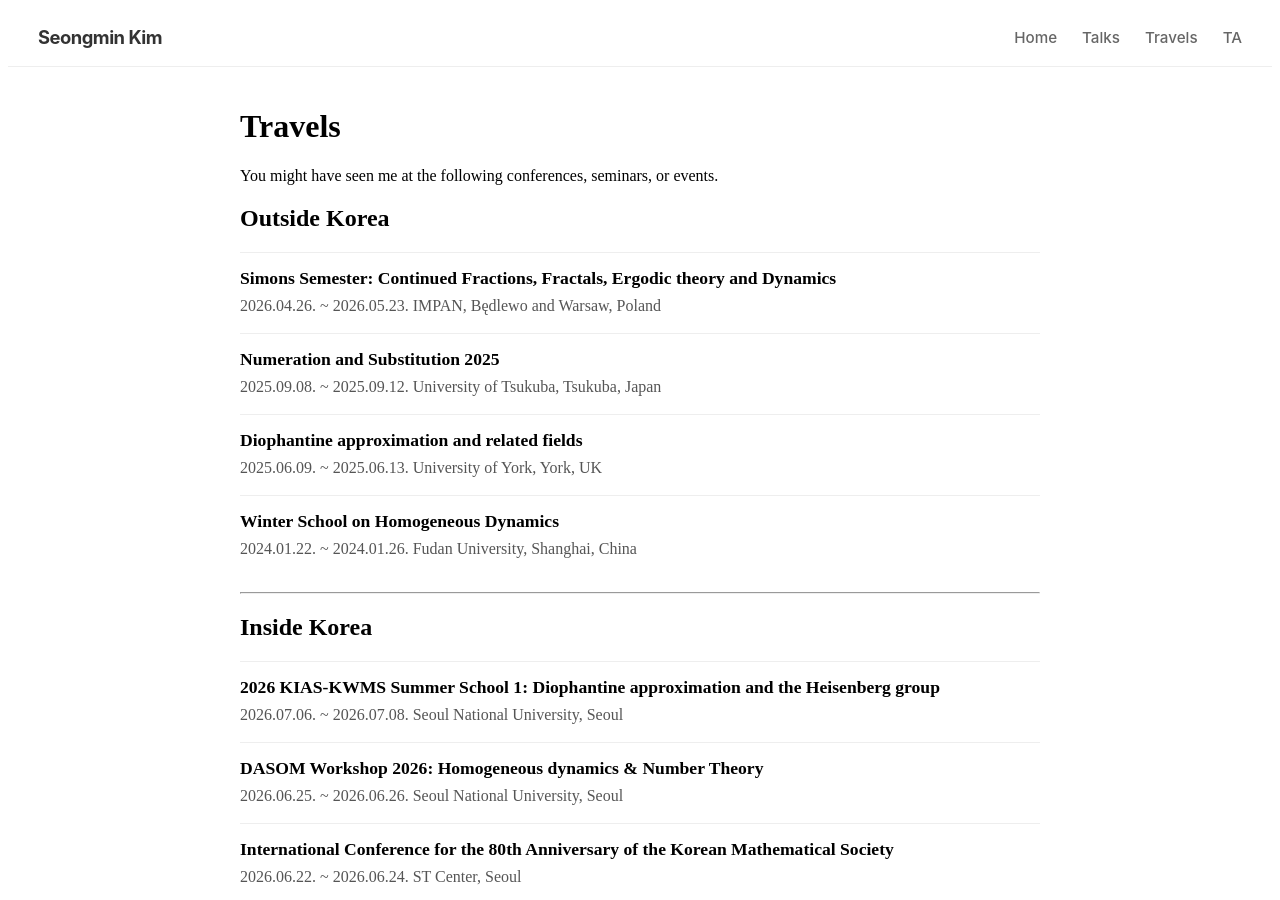
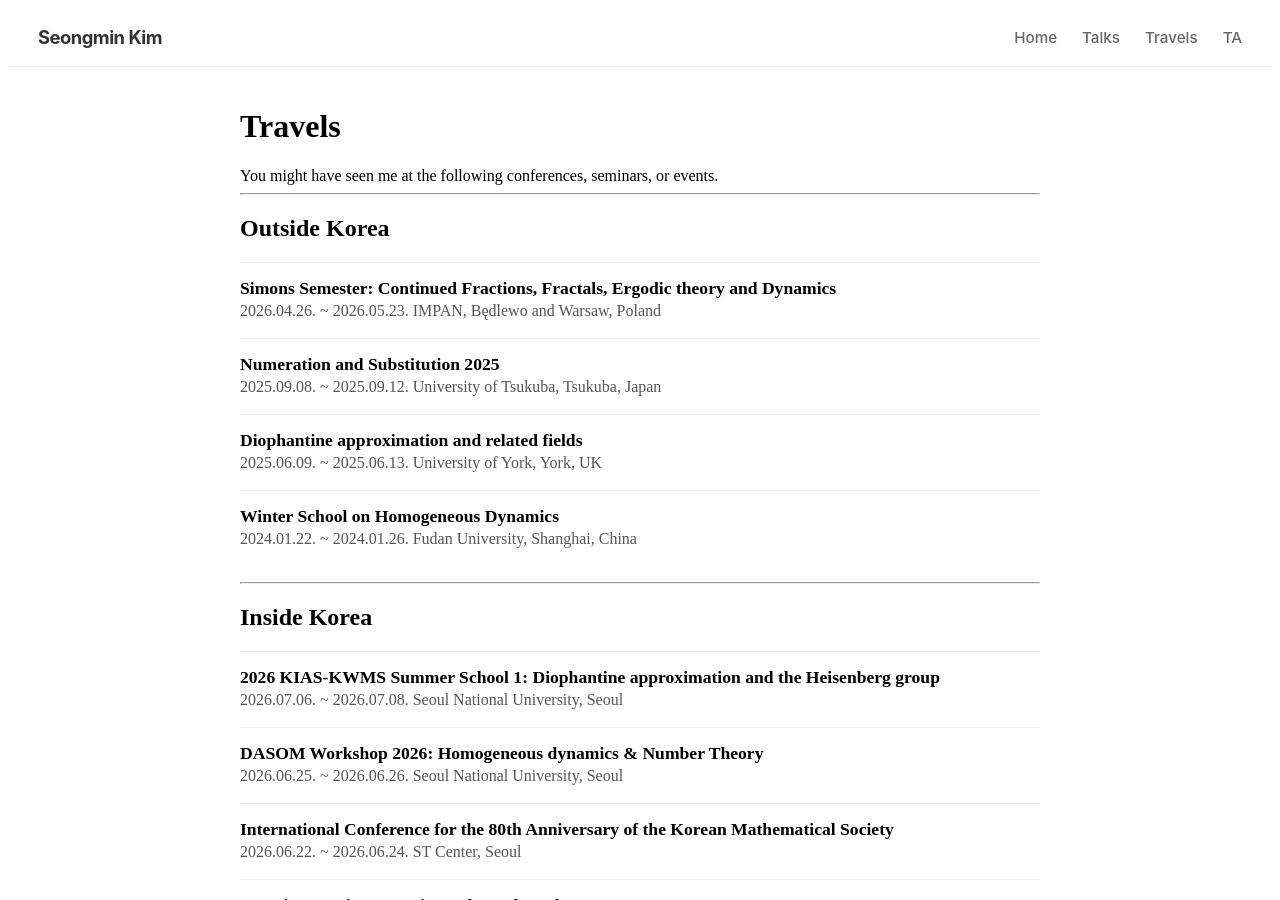
Before and after one commit to seongmin-math/seongmin-math.github.io, a Jekyll site: the page built from travels.html, in a window 1280 px wide and 900 px high. Built offline with Jekyll 4.4.1, drawn with Linux system fonts in a browser that asks for light colours.

Commit message:
Update travels.html

```diff
--- a/travels.html
+++ b/travels.html
@@ -6,13 +6,13 @@ permalink: /travels/
 
 <h1>Travels</h1>
 You might have seen me at the following conferences, seminars, or events.
-
+<hr>
 <h2>Outside Korea</h2>
 <ul class="my-list">
   {% for travel in site.data.travels.outside_korea %}
     <li>
 
-      <a href="{{ travel.link }}" target="_blank" style="text-decoration: none; color: inherit; font-size: 1.1em; display: block; margin-bottom: 5px;">
+      <a href="{{ travel.link }}" target="_blank" class="emph">
         <strong>{{ travel.event }}</strong>
       </a>
 
@@ -27,15 +27,13 @@ You might have seen me at the following conferences, seminars, or events.
     </li>
   {% endfor %}
 </ul>
-
 <hr>
-
 <h2>Inside Korea</h2>
 <ul class="my-list">
   {% for travel in site.data.travels.inside_korea %}
     <li>
 
-      <a href="{{ travel.link }}" target="_blank" style="text-decoration: none; color: inherit; font-size: 1.1em; display: block; margin-bottom: 5px;">
+      <a href="{{ travel.link }}" target="_blank" class="emph">
         <strong>{{ travel.event }}</strong>
       </a>
 
```
